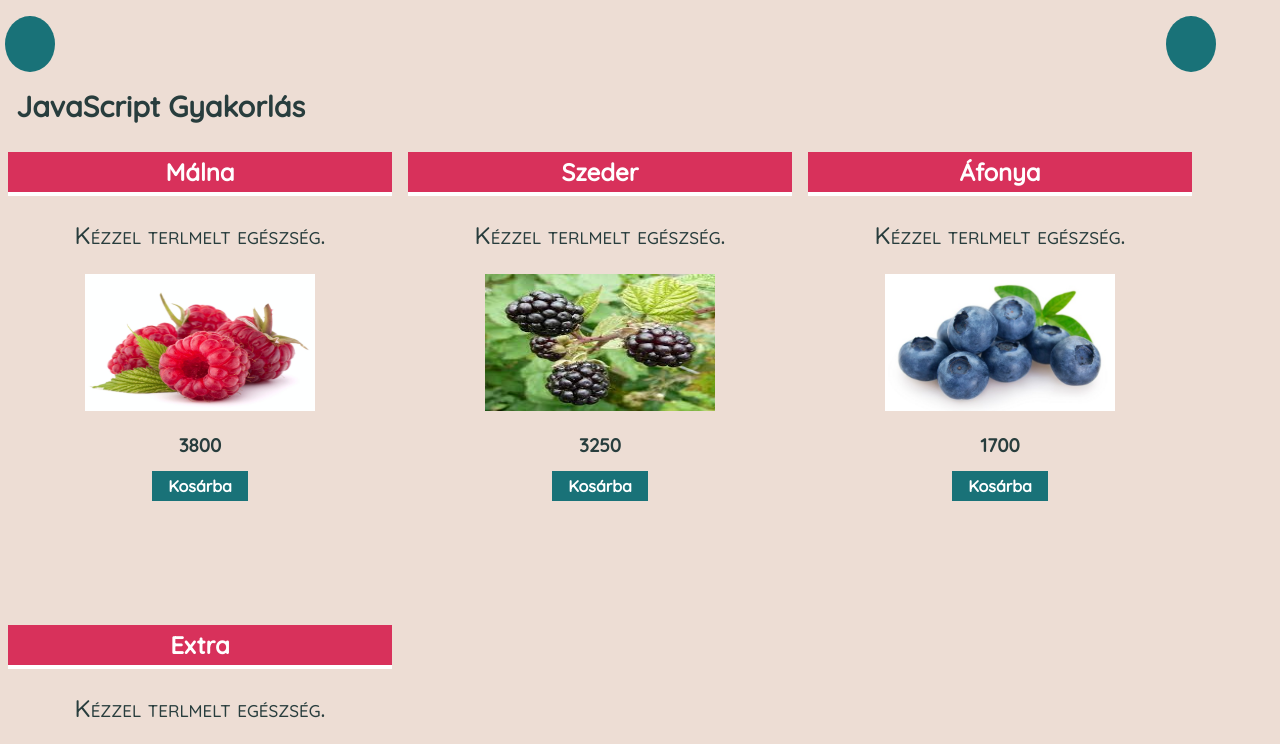
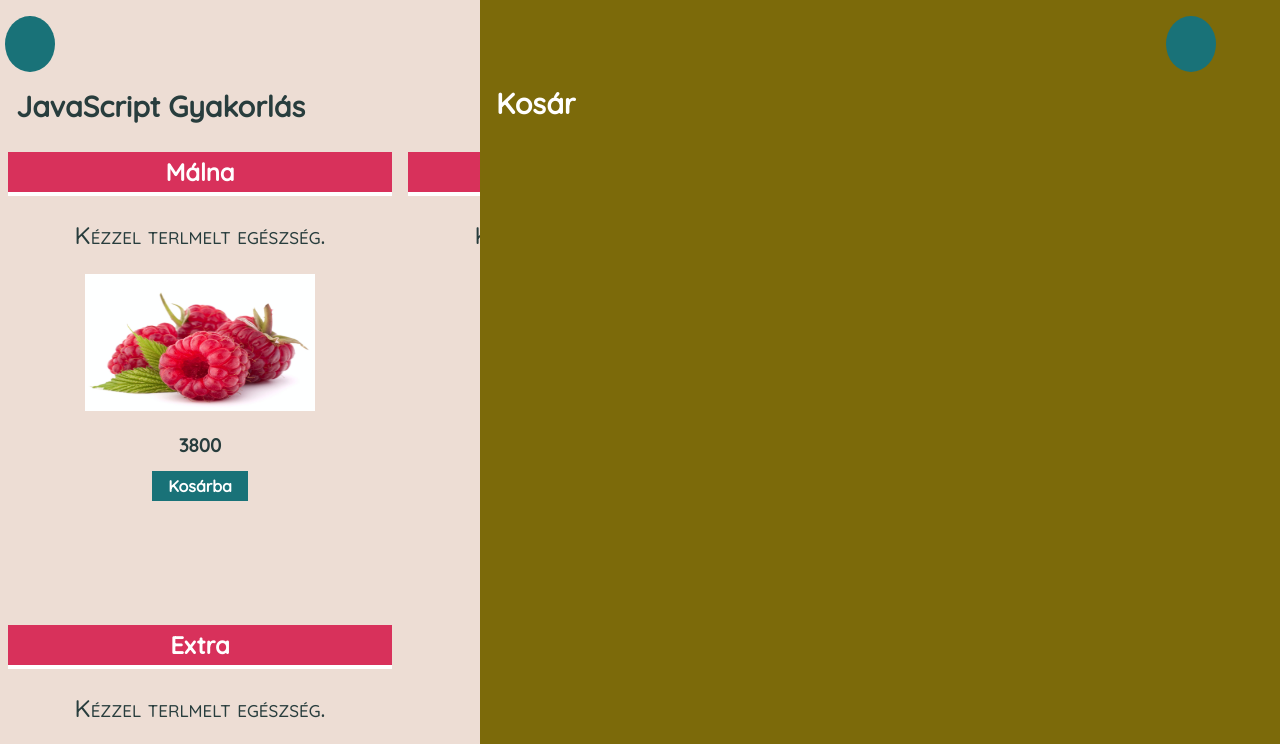
Before and after one commit to toldi-richard/javascript, a plain HTML site: page index.html in a window 1280 px wide. Both pictures are taken after a click on the icon 1191 px from the left and 44 px from the top of the page. Shown: the top 744 px of the page. Drawn offline with Linux system fonts and the light colour scheme; some icons are missing.

Commit message:
Kosár készül

```diff
--- a/app.js
+++ b/app.js
@@ -84,7 +84,9 @@ for (let i = 0; i < buttonCount; i++) {
 }
 
 const cartIcon = document.getElementById('cart-icon')
+const cartContent = document.getElementById('cart-content')
 cartIcon.addEventListener('click', function(event) {
+    cartContent.classList.toggle('active')
     for (const id in cart) {
         // console.log(id, cart[id])
         console.log(products.find(product => product.id == id).name)
--- a/index.html
+++ b/index.html
@@ -28,6 +28,9 @@
         <h1>JavaScript Gyakorlás</h1>
         <section id="products"></section>
     </main>
+    <aside id="cart-content">
+         <h1>Kosár</h1>
+    </aside>
     <script src="app.js"></script>
 </body>
 </html>
--- a/style.css
+++ b/style.css
@@ -70,8 +70,25 @@ nav a {
     transform: translateX(0);
 }
 
-.burger-active {
+/* .burger-active {
     color: #edddd4!important;
+} */
+
+#cart-content {
+    position: absolute;
+    top: 0;
+    right: 0;
+    height: 100%;
+    background-color: #7C6A0A;
+    color: #fff;
+    width: 60%;
+    padding: 3.8rem 1rem;
+    transform: translateY(-140vh);
+    transition: transform 350ms ease-in-out;
+}
+
+#cart-content.active {
+    transform: translateY(0);
 }
 
 main h1 {
```
